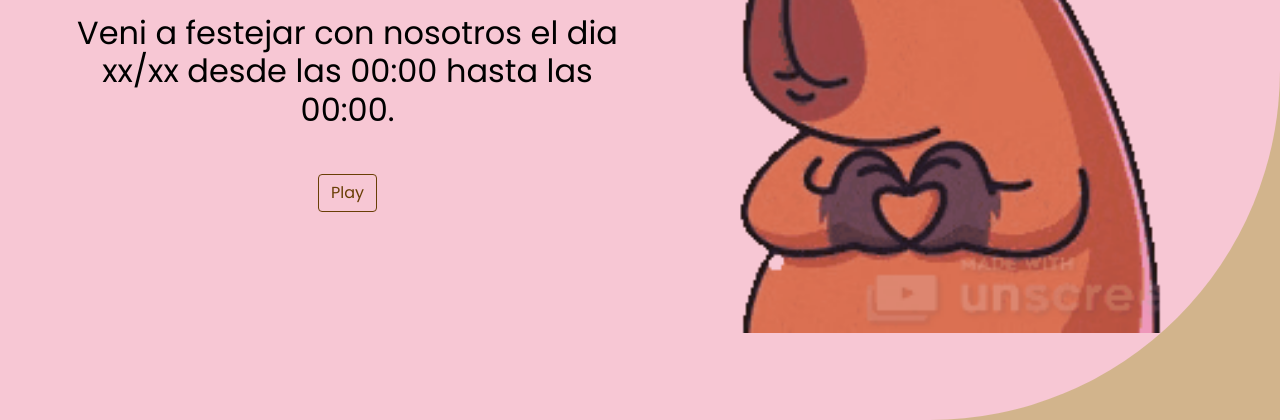
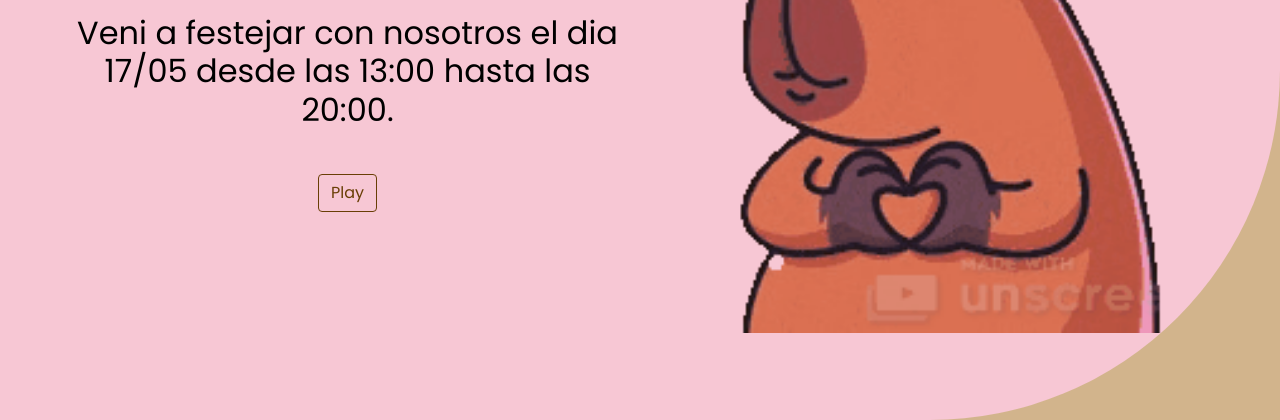
Before and after one commit to gcascallares/InviteCapibara, a plain HTML site: page index.html in a window 1280 px wide. Shown: the part 380-800 px from the top of the page. Drawn offline with nearby package versions, Linux system fonts and the light colour scheme; some packages are replaced by stand-ins of ours.

Commit message:
Update index.html

```diff
--- a/index.html
+++ b/index.html
@@ -112,7 +112,7 @@
                     <div class="detail-box">
                       <h1>Geral te invita a su cumpleaños!</h1>
                       <h2>
-                        Veni a festejar con nosotros el dia xx/xx desde las 00:00 hasta las 00:00.
+                        Veni a festejar con nosotros el dia 17/05 desde las 13:00 hasta las 20:00.
                       </h2>
                       <div class="btn-box">
                         <audio
```
